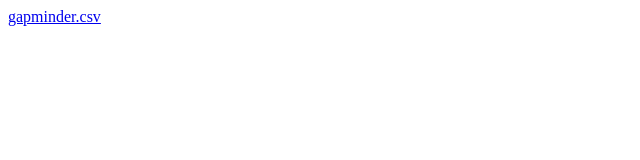
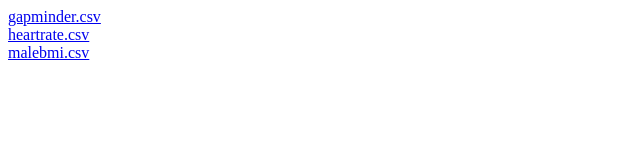
Before and after one commit to bioconnector/bioconnector.github.io, a plain HTML site: page data/index.html in a window 1280 px wide. Shown: the whole page, without its empty margins (0-640 px from the left). Drawn offline with Linux system fonts and the light colour scheme.

Commit message:
mod index

```diff
--- a/data/index.html
+++ b/data/index.html
@@ -1,3 +1,5 @@
 <html><body>
 <a href="gapminder.csv">gapminder.csv</a><br/>
+<a href="heartrate.csv">heartrate.csv</a><br/>
+<a href="malebmi.csv">malebmi.csv</a><br/>
 </body></html>
```
